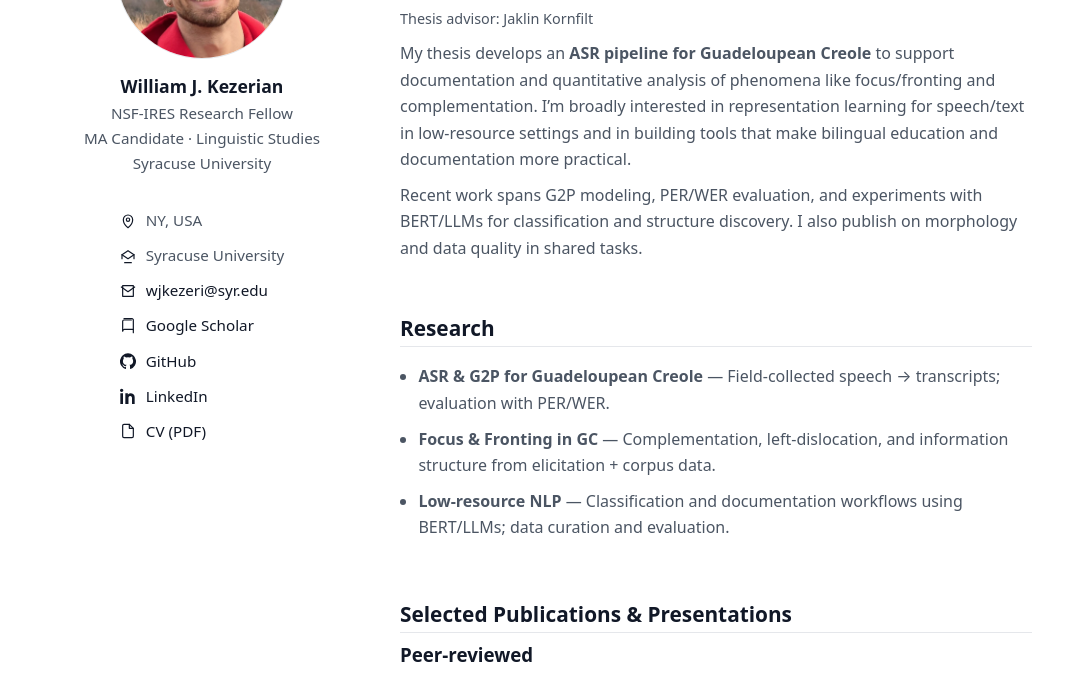
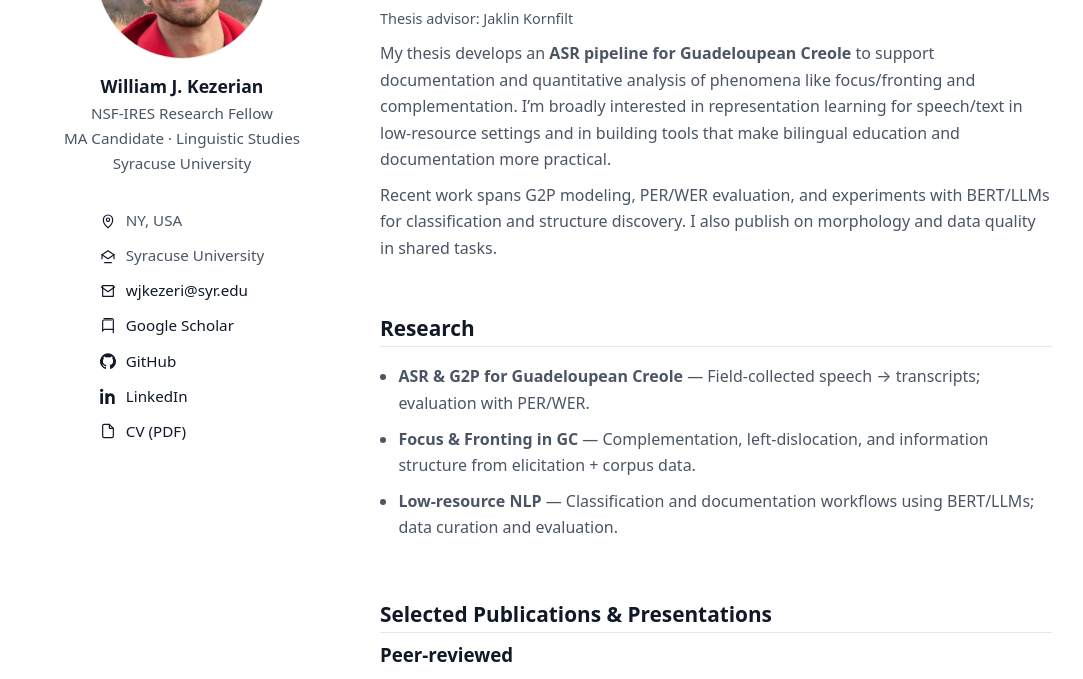
Before and after one commit to williamkezerian/williamkezerian.github.io, a plain HTML site: page index.html in a window 1280 px wide. Shown: the part 218-897 px from the top of the page, without its empty margins (98-1181 px from the left). Drawn offline with Linux system fonts and the light colour scheme.

Commit message:
Update index.html

```diff
--- a/index.html
+++ b/index.html
@@ -11,8 +11,8 @@
       --muted:#4b5563;       /* body text */
       --line:#e5e7eb;
       --bg:#ffffff;
-      --max:1500px;
-      --pad-x:150px;          /* extra left/right padding to line up with header brand */
+      --max:1300px;
+      --pad-x:130px;          /* extra left/right padding to line up with header brand */
     }
     *{box-sizing:border-box}
     html,body{margin:0;padding:0}
```
